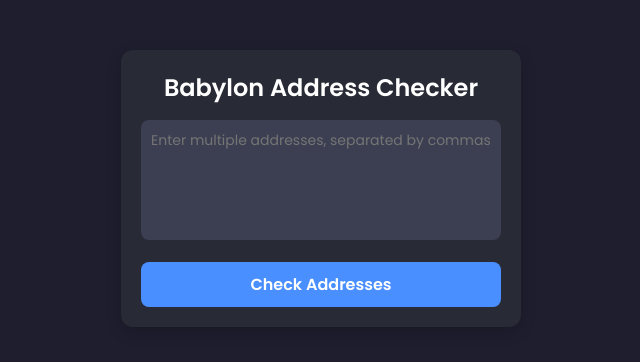
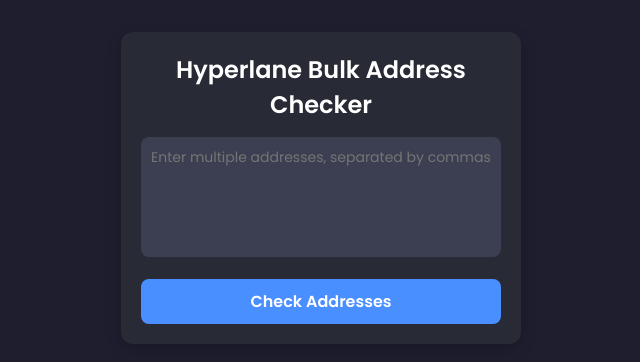
Before and after one commit to 0xrykerEth/babylonchecker, a website: page index.html in a window 1280 px wide. Shown: the part 212-574 px from the top of the page, without its empty margins (319-959 px from the left). Drawn offline with Linux system fonts and the light colour scheme.

Commit message:
index.html

```diff
--- a/index.html
+++ b/index.html
@@ -77,7 +77,7 @@
 <body>
 
     <div class="container">
-        <h2>Babylon Address Checker</h2>
+        <h2>Hyperlane Bulk Address Checker</h2>
         <form action="/checker" method="post">
             <textarea name="addresses" placeholder="Enter multiple addresses, separated by commas"></textarea>
             <button type="submit">Check Addresses</button>
```
